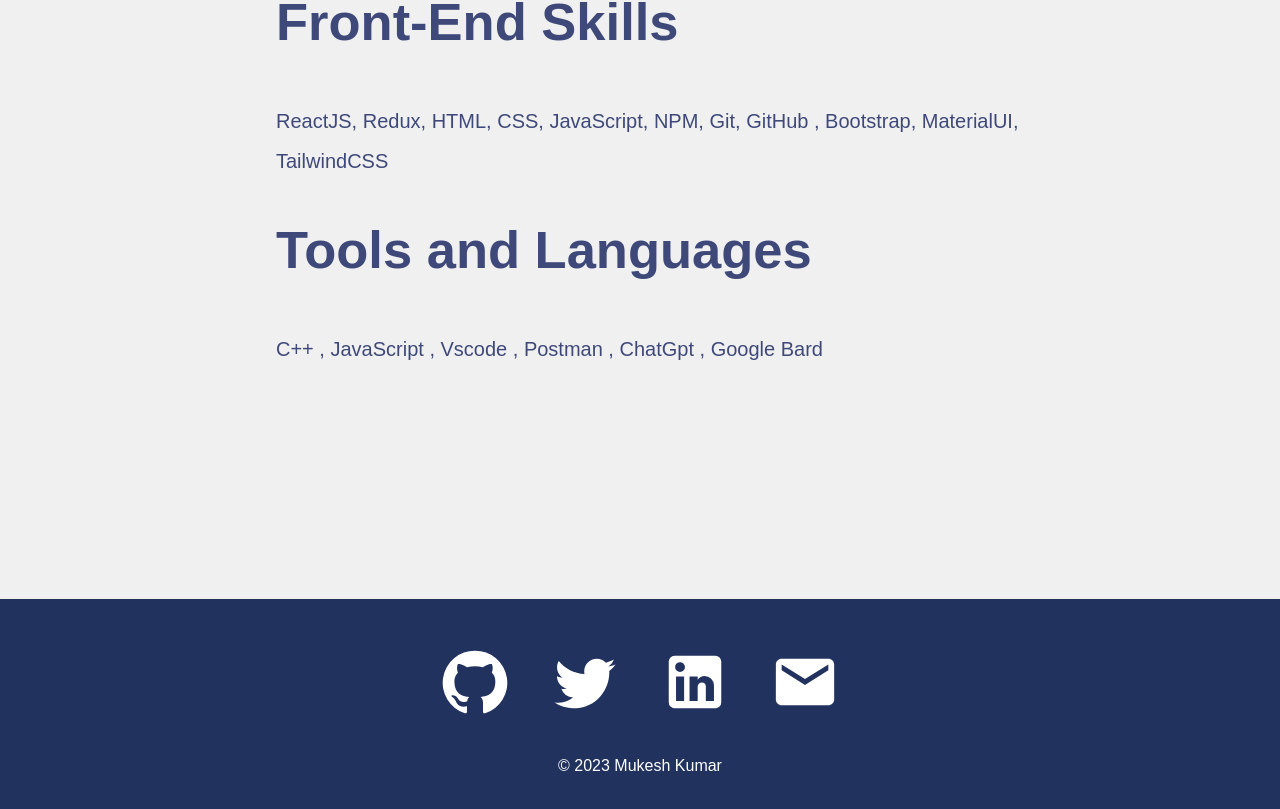
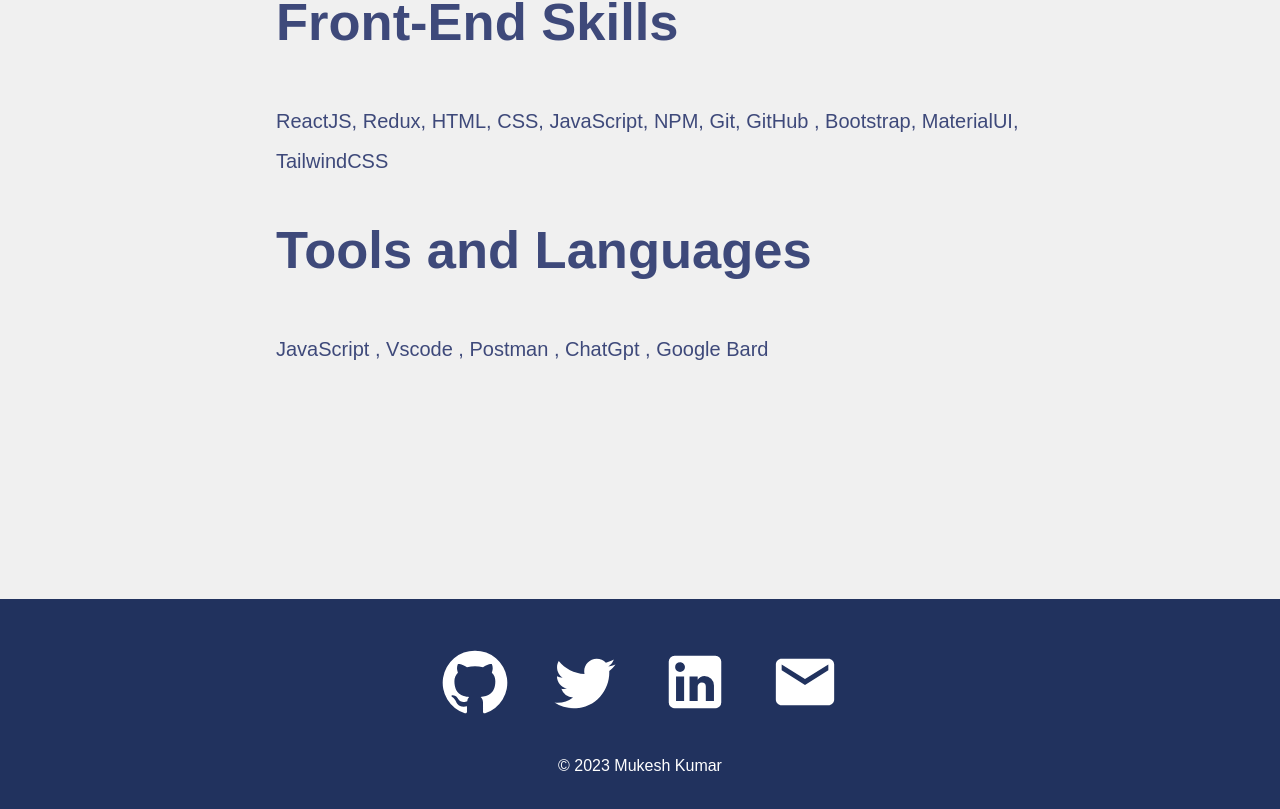
Before and after one commit to Mukesh39/PortfolioApplication, a React (Create React App) app: page / in a window 1280 px wide. Shown: the part 1071-1880 px from the top of the page. Built offline with nearby package versions, Linux system fonts and the light colour scheme.

Commit message:
changes in Home

```diff
--- a/src/pages/Home.jsx
+++ b/src/pages/Home.jsx
@@ -38,7 +38,7 @@ function Home() {
           {/* Language Skills */}
           <li className="item">
             <h2> Tools and Languages</h2>
-            <span>C++ , JavaScript , Vscode , Postman , ChatGpt , Google Bard </span>
+            <span>JavaScript , Vscode , Postman , ChatGpt , Google Bard </span>
           </li>
         </ol>
       </div>
```
